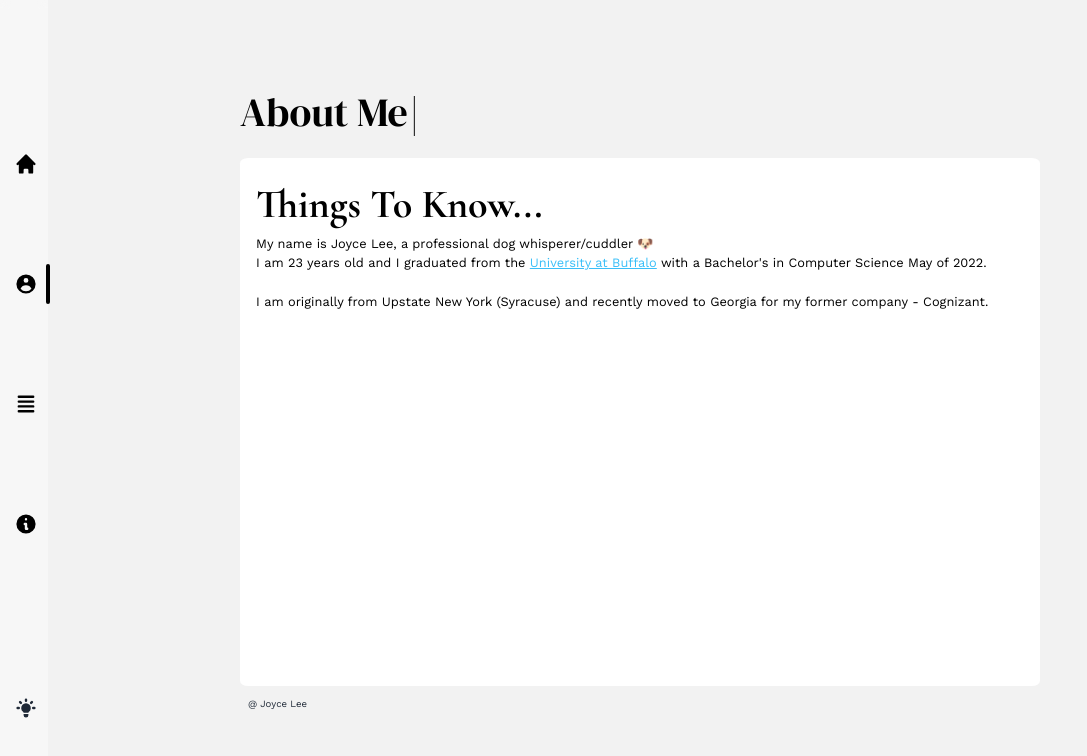
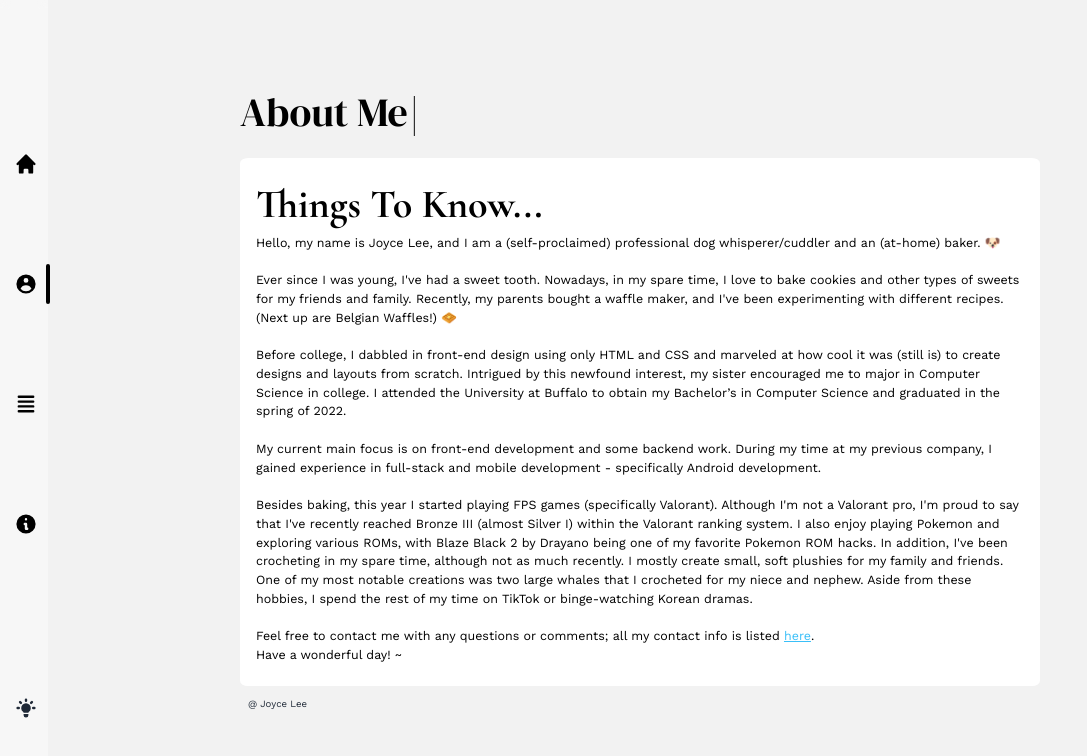
Before and after one commit to Joycejlee00/PersonalWebsite, a Next.js app: page /about in a window 1280 px wide. Shown: the top 756 px of the page, without its empty margins (0-1087 px from the left). Built offline with nearby package versions, Linux system fonts and the light colour scheme.

Commit message:
update about page and fill content, start working on experience page

```diff
--- a/src/components/Card.tsx
+++ b/src/components/Card.tsx
@@ -55,7 +55,25 @@ export const Card = (props : any) => {
               <div className='body'>
                 <div className='text'>
                   <h2 className={`text-[2.5rem] m-0 font-extrabold ${cormorantGaramond.className}`}>{props.h2}</h2>
-                  <p className={`text-[0.8rem] m-0 ${workSans.className}`}>{props.p1} <br/>{props.p2}  <a className="link link-info" href="https://www.buffalo.edu/">University at Buffalo</a> {props.p3} <br/> <br/> {props.p4}</p>
+                  <p className={`text-[0.78rem] m-0 ${workSans.className}`}>{props.p1} <br/> <br/> {props.p2} <br/> <br/> {props.p3} <br/> <br/> {props.p8} <br/> <br/> {props.p4} <br/> <br/> {props.p5} <a className='link link-info' href={'/contact'}>here</a>. <br/> {props.p6} <br/> <br/> {props.p7} </p>
+                </div>
+              </div>
+            </div>
+          )
+        }
+        {
+          current === '/experience' && (
+            <div className='card lg:card-side'>
+              <div className='body'>
+                <div className='text'>
+                  <p className={`text-[0.7rem] text-left m-0 ${workSans.className}`}><em>{props.p1}</em> <span className='m-0 auto '>{props.h3one}</span></p>
+                  <p className={`text-[0.7rem] m-0 ${workSans.className}`}>{props.p2} <br/></p>
+                  <ul className='list-disc pl-3'>
+                    <li className={`text-[0.7rem] ${workSans.className}`}>Contribute within a team of 10 to create a web application to display a dashboard with client project metrics
+across the entire company</li>
+                    <li className={`text-[0.7rem] ${workSans.className}`}>Developed a responsive Android application in Kotlin that leverages MVVM Architecture to recommend certain
+food recipes based on the user’s text input</li>
+                  </ul>
                 </div>
               </div>
             </div>
--- a/src/pages/about.tsx
+++ b/src/pages/about.tsx
@@ -5,14 +5,18 @@ const About = () => {
   const values = {
     title : "About Me",
     h2 : "Things To Know...",
-    p1: "My name is Joyce Lee, a professional dog whisperer/cuddler 🐶",
-    p2: "I am 23 years old and I graduated from the ",
-    p3: "with a Bachelor's in Computer Science May of 2022.",
-    p4: "I am originally from Upstate New York (Syracuse) and recently moved to Georgia for my former company - Cognizant.",
+    p1: "Hello, my name is Joyce Lee, and I am a (self-proclaimed) professional dog whisperer/cuddler and an (at-home) baker. 🐶",
+    p2: "Ever since I was young, I've had a sweet tooth. Nowadays, in my spare time, I love to bake cookies and other types of sweets for my friends and family. Recently, my parents bought a waffle maker, and I've been experimenting with different recipes. (Next up are Belgian Waffles!) 🧇",
+    p3: "Before college, I dabbled in front-end design using only HTML and CSS and marveled at how cool it was (still is) to create designs and layouts from scratch. Intrigued by this newfound interest, my sister encouraged me to major in Computer Science in college. I attended the University at Buffalo to obtain my Bachelor’s in Computer Science and graduated in the spring of 2022.",
+    p8: "My current main focus is on front-end development and some backend work. During my time at my previous company, I gained experience in full-stack and mobile development - specifically Android development.",
+    p4: "Besides baking, this year I started playing FPS games (specifically Valorant). Although I'm not a Valorant pro, I'm proud to say that I've recently reached Bronze III (almost Silver I) within the Valorant ranking system. I also enjoy playing Pokemon and exploring various ROMs, with Blaze Black 2 by Drayano being one of my favorite Pokemon ROM hacks. In addition, I've been crocheting in my spare time, although not as much recently. I mostly create small, soft plushies for my family and friends. One of my most notable creations was two large whales that I crocheted for my niece and nephew. Aside from these hobbies, I spend the rest of my time on TikTok or binge-watching Korean dramas.",
+    p5: "Feel free to contact me with any questions or comments; all my contact info is listed ",
+    p6: "Have a wonderful day! ~",
+    p7: "Fun fact: When I was 16, I was really into anime, especially Naruto, and I ran an Instagram fan page account that garnered over 10k followers. I also made AMVs (anime music videos) using Sony Vegas Pro and iMovie. 😂"
   }
 
   return (
-    <Card title={values.title} h2={values.h2} p1={values.p1}  p2={values.p2} p3={values.p3} p4={values.p4}/>
+    <Card title={values.title} h2={values.h2} p1={values.p1} p8={values.p8}  p2={values.p2} p3={values.p3} p4={values.p4} p5={values.p5} p6={values.p6} p7={values.p7} />
   )
 }
 
--- a/src/pages/experience.tsx
+++ b/src/pages/experience.tsx
@@ -4,14 +4,13 @@ import React from 'react'
 
 const Experience = () => {
   const values = {
-    title : "My Experience",
-    h2 : "Cognizant",
+    h3one : "Cognizant",
     p1: "August 2022 - October 2023",
-    p2: "Full Stack Software Developer"
+    p2: "Full Stack Software Developer",
   }
 
   return (
-    <Card title={values.title} h2={values.h2} p1={values.p1} p2={values.p2}/>
+    <Card h3one={values.h3one} p1={values.p1} p2={values.p2}/>
   )
 }
 
--- a/src/styles/card.css
+++ b/src/styles/card.css
@@ -70,6 +70,7 @@ main {
   font-size: medium;
   overflow-x: hidden;
   overflow-y: auto;
+  padding-bottom: 1rem;
 }
 
 .card:before {
```
